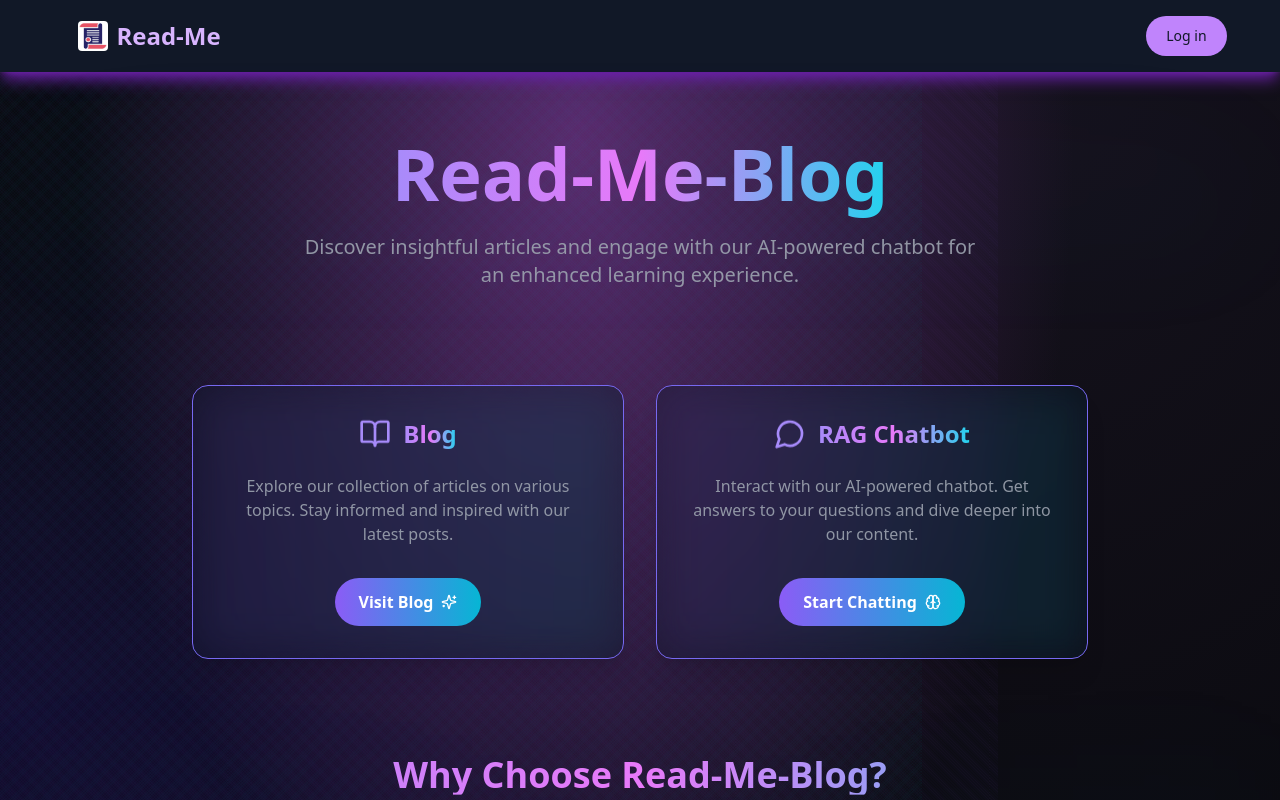
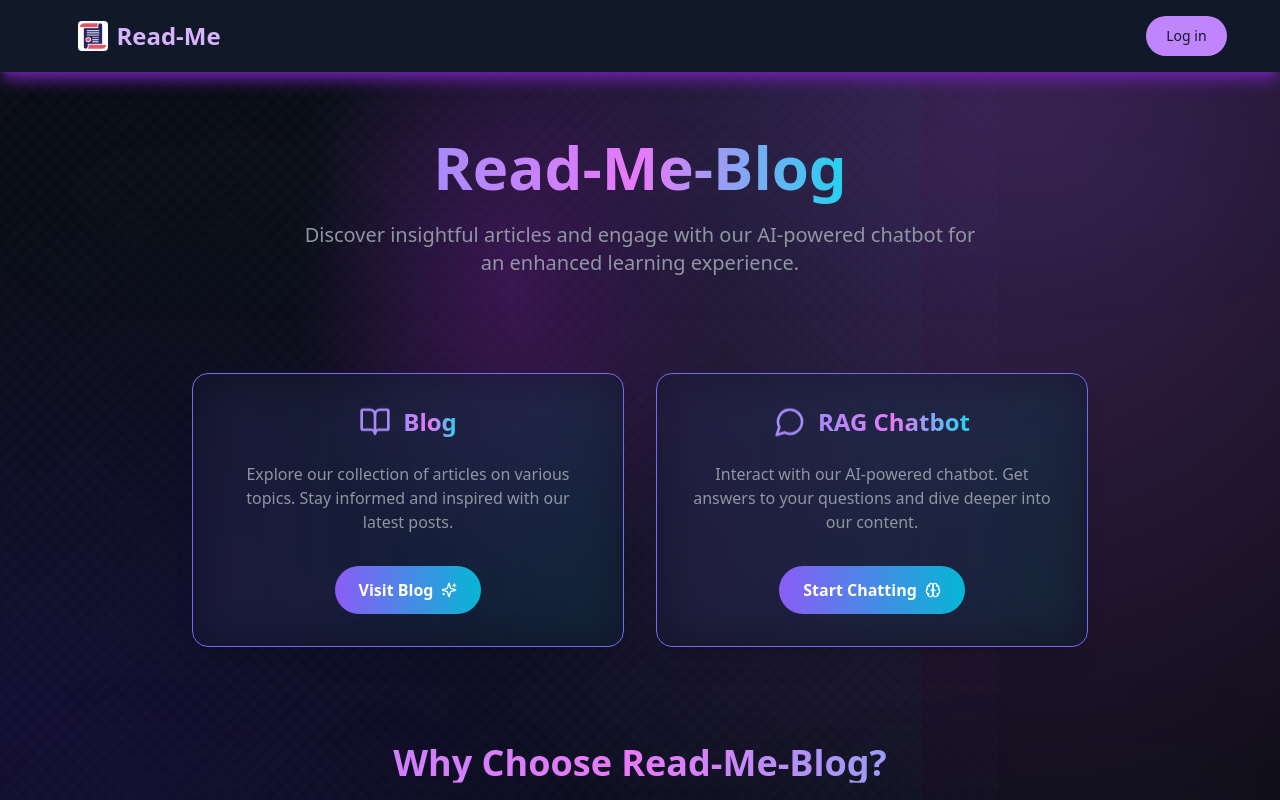
Before and after one commit to kunj3740/readme, a React (Vite) app in the folder frontend/: page / in a window 1280 px wide. Shown: the top 800 px of the page. Built offline with nearby package versions, Linux system fonts and the light colour scheme.

Commit message:
ui home page working

```diff
--- a/frontend/src/index.css
+++ b/frontend/src/index.css
@@ -163,8 +163,8 @@
   }
 
   .bg-mesh {
-    background-image: radial-gradient(at 45% 10%, rgb(90, 41, 106) 0px, transparent 50%),
-                      radial-gradient(at 80% 0%, rgba(129, 93, 163, 0.1) 0px, transparent 50%),
+    background-image: radial-gradient(at 40% 20%, rgb(59, 17, 74) 0px, transparent 20%),
+                      radial-gradient(at 80% 0%, rgba(71, 41, 100, 0.852) 0px, transparent 50%),
                       radial-gradient(at 0% 50%, rgba(27, 13, 71, 0.537) 0px, transparent 50%);
     background-size: 100% 100%;
     background-position: center;
--- a/frontend/src/pages/HomePage.tsx
+++ b/frontend/src/pages/HomePage.tsx
@@ -10,7 +10,7 @@ export const Homepage = () => {
     <div className="min-h-screen bg-[#0a0a0f] text-gray-100 overflow-hidden">
       <div className="bg-mesh relative">
         <div className="bg-lines" />
-        <div className="backdrop-blur-sm bg-black/40 border-b border-white/5 relative z-10">
+        <div className=" backdrop-blur-sm bg-black/40 border-b border-white/5 relative z-20">
           <Appbar />
         </div>
 
@@ -18,7 +18,7 @@ export const Homepage = () => {
           {/* Hero Section */}
           <section className="text-center mb-24 relative">
             <div className="absolute inset-0 bg-gradient-to-b from-violet-500/5 via-cyan-500/5 to-transparent rounded-full blur-3xl -z-10 animate-pulse-slow" />
-            <h1 className="text-5xl md:text-7xl font-bold mb-6 animate-float">
+            <h1 className="text-3xl md:text-6xl font-bold mb-6 animate-float">
               <span className="text-gradient">Read-Me-Blog</span>
             </h1>
             <p className="text-xl text-gray-400/90 mb-8 max-w-2xl mx-auto transform hover:scale-105 transition-transform duration-300">
```
